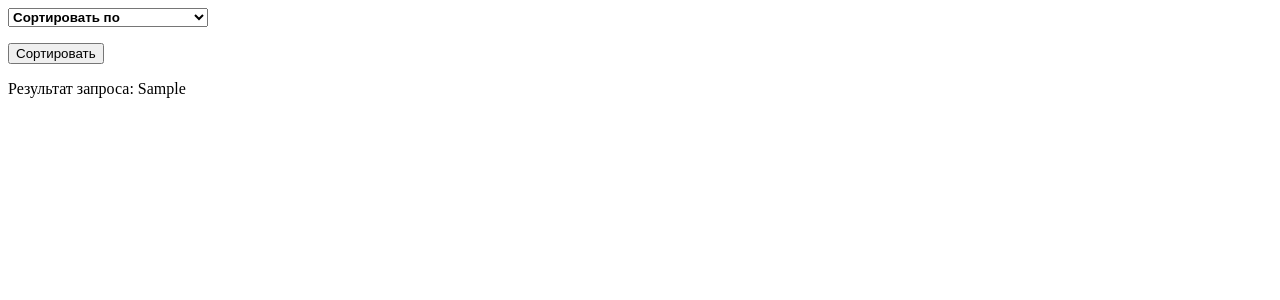
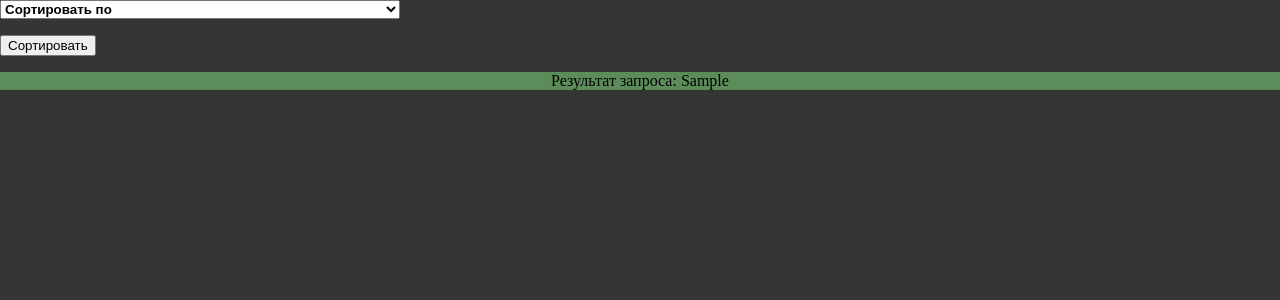
Before and after one commit to IvanTurHi/diplom, a Python web app: template src/templates/stat.html in a window 1280 px wide. Shown: the top 300 px of the page. Run offline with Jinja, Linux system fonts and the light colour scheme; the template is opened without the code that fills it: most values are stand-ins (such as "Sample title", 1, 10 or a date in 2020).

Commit message:
about fix

```diff
--- a/src/static/stat_style.css
+++ b/src/static/stat_style.css
@@ -1,5 +1,5 @@
 .multiselect {
-  width: 200px;
+  width: 400px;
 }
 
 .selectBox {
@@ -22,6 +22,7 @@
 #checkboxes {
   display: none;
   border: 1px #dadada solid;
+background-color: #FFFFFF;
 }
 
 #checkboxes label {
@@ -31,3 +32,14 @@
 #checkboxes label:hover {
   background-color: #1e90ff;
 }
+
+.about {
+text-align: center;
+background-color: rgba(91,140,90,1);
+}
+
+body{
+  background-color: rgba(52,54,51,1);
+  margin: 0;
+  overflow-x: hidden;
+}
--- a/src/templates/about_page.html
+++ b/src/templates/about_page.html
@@ -88,8 +88,8 @@
 	<table>
   		<tr>
     			<td>Зона</td>
+			<td>Количество мест в детских садах(на 1000 человек)</td>
 			<td>Количество мест в школах(на 1000 человек)</td>
-			<td>Количество мест в детских садах(на 1000 человек)</td>
   		</tr>
   		<tr>
     			<td>Зона 1</td>
```
